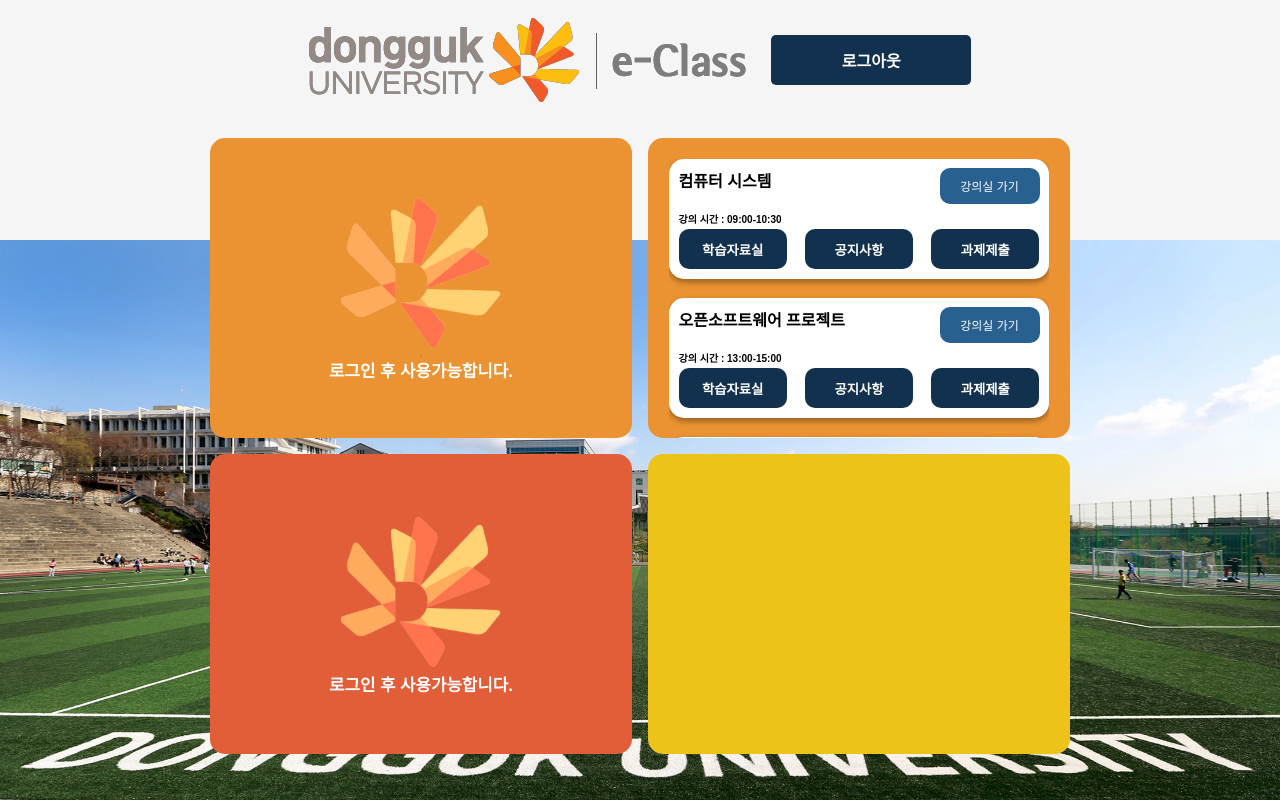
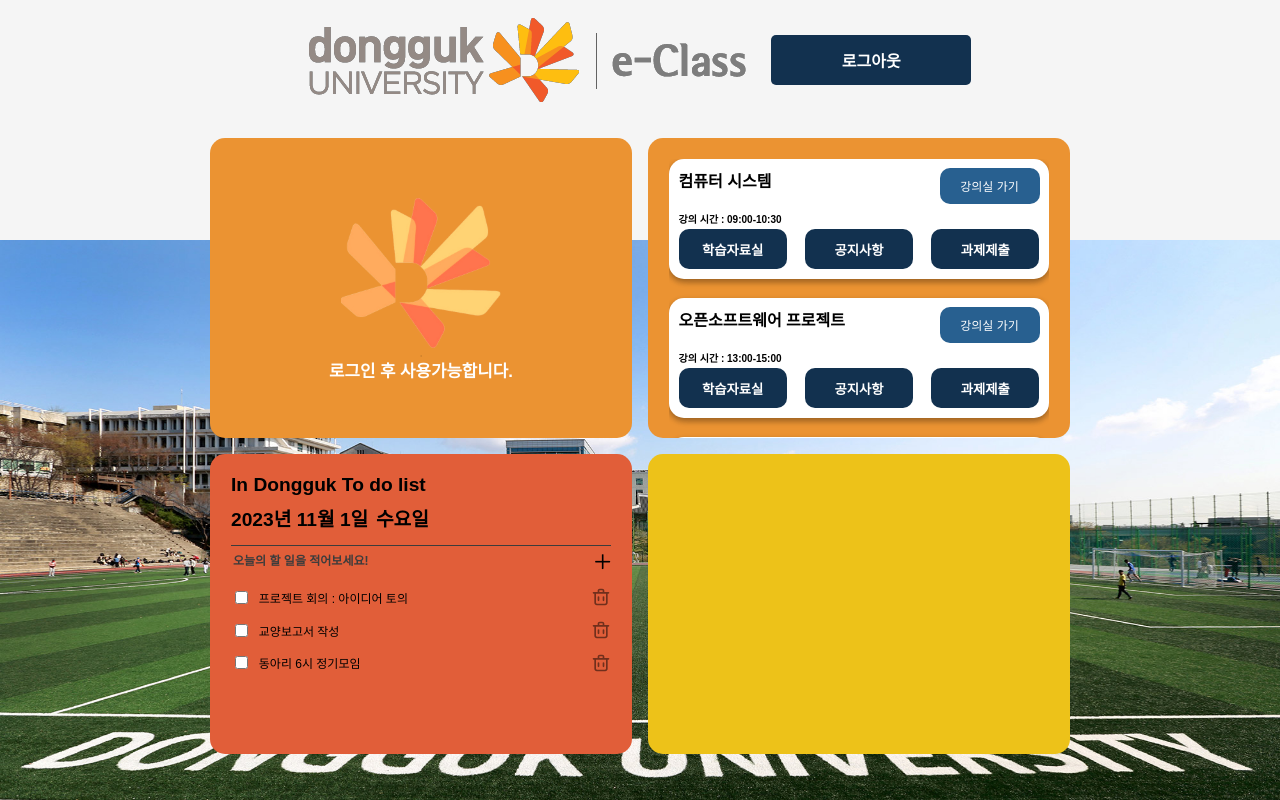
Before and after one commit to CSID-DGU/2023-2-OSSProj-MSG_UP-8, a React (Create React App) app in the folder front/: page / in a window 1280 px wide. Built offline with nearby package versions, Linux system fonts and the light colour scheme; what emotion-reset would draw is missing.

Commit message:
feat: Todo 레이아웃 기본 세팅 #9

```diff
--- /dev/null
+++ b/front/src/components/Todo/index.jsx
@@ -0,0 +1,109 @@
+import React from "react";
+import { useState, useEffect } from 'react';
+import todo_plus from "../../assets/image/todo_plus.png";
+import todo_trash from "../../assets/image/todo_trash.svg";
+import * as s from "./styles.js";
+
+export default function Todo(props) {
+
+    // const [todos, setTodo] = useState([]);
+
+    const today = new Date();
+
+    const dateString = today.toLocaleString('ko-KR', {
+      year: 'numeric',
+      month: 'long',
+      day: 'numeric'
+    });
+
+    const dayName = today.toLocaleString('ko-KR', { weekday: 'long' });
+
+    // const [delete_bool, setDeleteBool] = useState(false);
+
+    // const [data, setData] = useState({
+    //     id:'',
+    //     title: '',
+    //     todo_date: '',
+    // });
+
+    // const get_todo = useEffect(() => {
+    //     get_todo();
+    // }, [delete_bool]);
+
+    // const [post, setPost] = useState(false);
+    // const post_todo = useEffect(() => {
+    //     get_todo();
+    // }, [post]);
+
+    const [checked, setChecked] = useState(false);
+
+
+    return(
+        <>
+            <s.TodoContainer>
+                <s.TodoTitle>
+                    In Dongguk To do list
+                    <s.Today>
+                        <s.TodayDate>
+                        {dateString}
+                        </s.TodayDate>
+
+                        <s.TodayDay>
+                        {dayName}
+                        </s.TodayDay>
+
+                    </s.Today>
+                </s.TodoTitle>
+
+                <s.TodoInputBox>
+                    <s.TodoInput placeholder="오늘의 할 일을 적어보세요!" />
+                    <img src={todo_plus} alt="" />
+                </s.TodoInputBox>
+
+                <s.TodoList>
+                    {/* 예시 */}
+                    <s.TodoListItem>
+                        <s.box>
+                            <s.CheckBox
+                                type="checkbox"
+                                onClick={!checked}
+                            />
+                            <s.text>
+                            프로젝트 회의 : 아이디어 토의
+                            </s.text>
+                        </s.box>
+                        <img src={todo_trash} alt="" />
+                    </s.TodoListItem>
+
+                    <s.TodoListItem>
+                        <s.box>
+                            <s.CheckBox
+                                type="checkbox"
+                                onClick={checked}
+                            />
+                            <s.text>
+                            교양보고서 작성
+                            </s.text>
+                        </s.box>
+                        <img src={todo_trash} alt="" />
+                    </s.TodoListItem>
+
+                    <s.TodoListItem>
+                        <s.box>
+                            <s.CheckBox
+                                type="checkbox"
+                                onClick={checked}
+                            />
+                            <s.text>
+                            동아리 6시 정기모임
+                            </s.text>
+                        </s.box>
+                        <img src={todo_trash} alt="" />
+                    </s.TodoListItem>
+
+                </s.TodoList>
+            </s.TodoContainer>
+
+        </>
+    );
+}
--- /dev/null
+++ b/front/src/components/Todo/styles.js
@@ -0,0 +1,82 @@
+import styled from "@emotion/styled";
+import theme from "../../style/theme.js";
+
+
+export const TodoContainer = styled.div`
+    display: flex;
+    flex-direction: column;
+
+    width: 100%;
+    height: 90%;
+`;
+
+export const TodoTitle = styled.div`
+    display: flex;
+    flex-direction: column;
+    border-bottom: 1px solid ${theme.COLORS.BLACK};
+    font-size: ${theme.FONT_SIZE.TITLE_SIZE};
+    font-weight: ${theme.FONT_WEIGHT.BOLDER};
+    padding-top: 1.5%;
+    padding-bottom: 1.5%;
+`;
+
+export const Today = styled.div`
+    display: flex;
+    align-items: center;
+    padding-top: 2%;
+    padding-bottom: 2%;
+
+`;
+export const TodayDate = styled.div`
+    display: flex;
+    margin-right: 2%;
+`;
+export const TodayDay = styled.div``;
+
+export const TodoInputBox = styled.div`
+    display: flex;
+    align-items: center;
+    border: none;
+    justify-content: space-between;
+`;
+
+export const TodoInput = styled.input`
+    padding-top: 2%;
+    padding-bottom: 2.5%;
+    border: none;
+    font-size: ${theme.FONT_SIZE.SMALL_SIZE};
+    &:focus {
+        outline: none;
+    }
+    &::-webkit-input-placeholder {
+        color: ${theme.COLORS.BLACK};
+        font-weight: ${theme.FONT_WEIGHT.BOLD};
+    }
+    background: transparent;
+    color: ${theme.COLORS.BLACK};
+`;
+
+export const TodoListItem = styled.div`
+    display: flex;
+    height: 25px;
+    margin-top: 2%;
+    overflow: scroll;
+    align-items: center;
+    justify-content: space-between;
+    font-size: ${theme.FONT_SIZE.SMALL_SIZE};
+`;
+
+export const CheckBox = styled.input`
+    border: none;
+    margin-right: 3%;
+    font-size: ${theme.FONT_SIZE.SMALL_SIZE};
+`;
+
+export const text = styled.div``;
+
+export const box = styled.div`
+    display: flex;
+    width: 100%;
+    align-items: center;
+`;
+export const TodoList = styled.div``;
--- a/front/src/pages/MainPage.jsx
+++ b/front/src/pages/MainPage.jsx
@@ -5,6 +5,7 @@
 import eclass_logo from '../assets/image/eclass_logo.png';
 import DGU_logo from "../assets/image/dgu_logo.svg";
 import LectureItem from "../components/LectureItem";
+import Todo from "../components/Todo";
 
 function MainPage(props) {
 
@@ -64,10 +65,9 @@
 
                                         {/* todo */}
                                         <s.Item>
-                                            <img
-                                                src={DGU_logo}
-                                                alt="" />
-                                            <s.message>로그인 후 사용가능합니다.</s.message>
+                                            <s.Main_Todo_item>
+                                                <Todo />
+                                            </s.Main_Todo_item>
                                         </s.Item>
 
 
--- a/front/src/style/Main.Style.js
+++ b/front/src/style/Main.Style.js
@@ -104,7 +104,15 @@
 `;
 
 export const Main_Lecture_item = styled.div`
-    overflow: scroll;
+    overflow-y: scroll;
     width: 90%;
     margin-top: 5%;
 `;
+export const Main_Todo_item = styled.div`
+    overflow-y: scroll;
+    height: 100%;
+    display: flex;
+    align-items: center;
+    justify-content: center;
+    width: 90%;
+`;
```
Also changed, not shown: front/src/assets/image/todo_plus.png (added), front/src/assets/image/todo_trash.svg (added).
